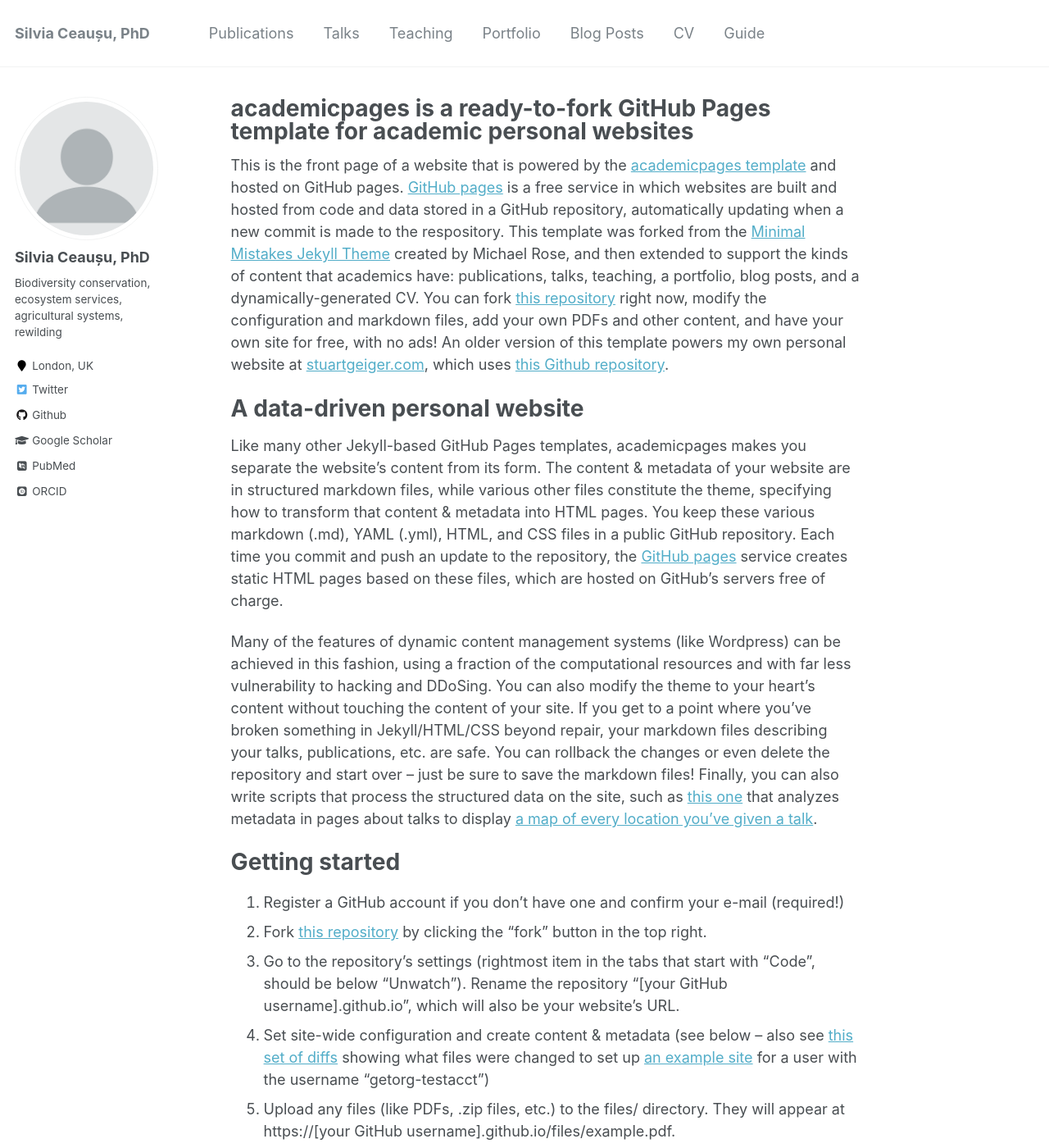
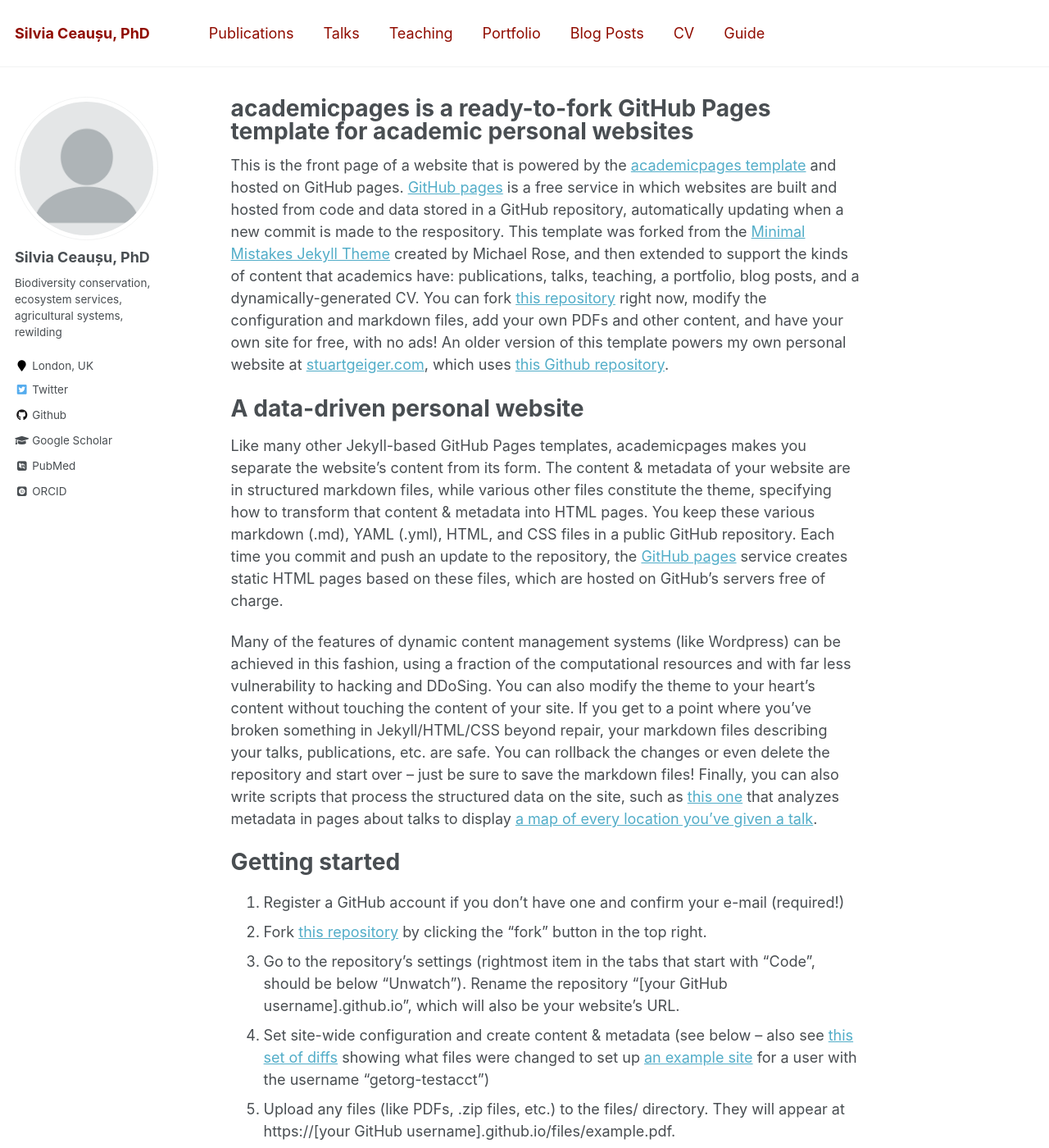
Before and after one commit to SilviaCeausu/SilviaCeausu.github.io, a Jekyll site: the page built from _pages/about.md, in a window 1280 px wide and 1400 px high. Shown: the whole window at 82% size. Built offline with Jekyll 4.4.1, drawn with Linux system fonts in a browser that asks for light colours; some web fonts are replaced.

Commit message:
Update _navigation.scss

```diff
--- a/_sass/_navigation.scss
+++ b/_sass/_navigation.scss
@@ -181,7 +181,7 @@
     display: block;
     margin: 0 1rem;
     padding: 0.5rem 0;
-    color: $masthead-link-color;
+    color: #900C00;
     text-decoration: none;
 
     &:hover {
```
